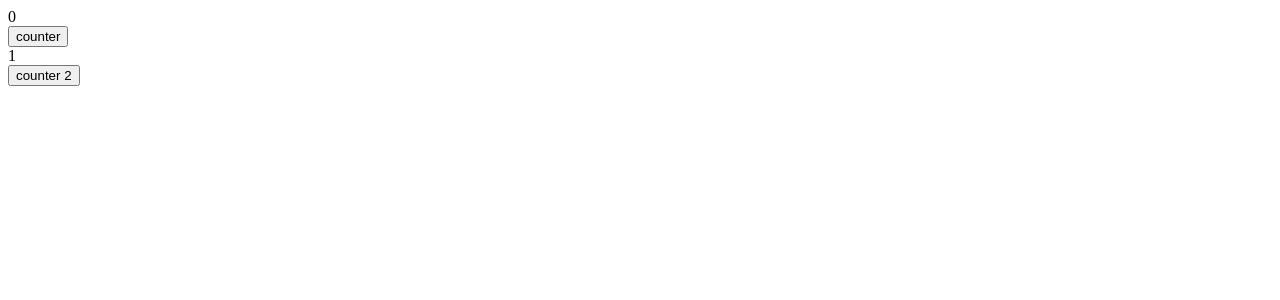
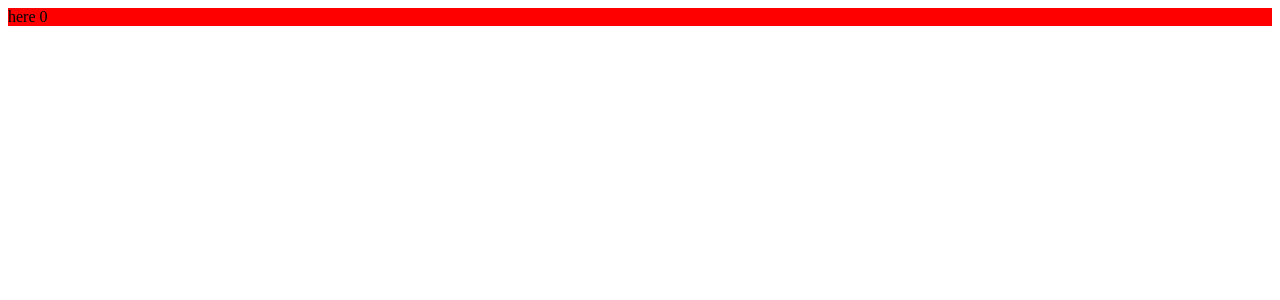
Before and after one commit to royrmagdaong/React-Session-3, a React (Vite) app: page / in a window 1280 px wide. Shown: the top 300 px of the page. Built offline with nearby package versions, Linux system fonts and the light colour scheme.

Commit message:
handling events

```diff
--- a/src/components/MyComponent.jsx
+++ b/src/components/MyComponent.jsx
@@ -10,6 +10,11 @@ function MyComponent(props){
 
     // setCount(1)
 
+    const handleMouseEnter = () => {
+        console.log('mouse enter')
+        setCount(count + 1)
+    }
+
     return (
         <div>
             {/* <h1>
@@ -18,7 +23,7 @@ function MyComponent(props){
             {/* <h1>
                 hello {props["name"]}
             </h1> */}
-            <div>
+            {/* <div>
                 {count}
                 <br/>
                 <button onClick={()=>{setCount(count + 1)}}>counter</button>
@@ -28,7 +33,9 @@ function MyComponent(props){
                 {count2}
                 <br/>
                 <button onClick={()=>{count2++; console.log(count2)}}>counter 2</button>
-            </div>
+            </div> */}
+
+            <div style={{backgroundColor: "red"}} onMouseEnter={handleMouseEnter}>here {count}</div>
         </div>
     )
 }
```
